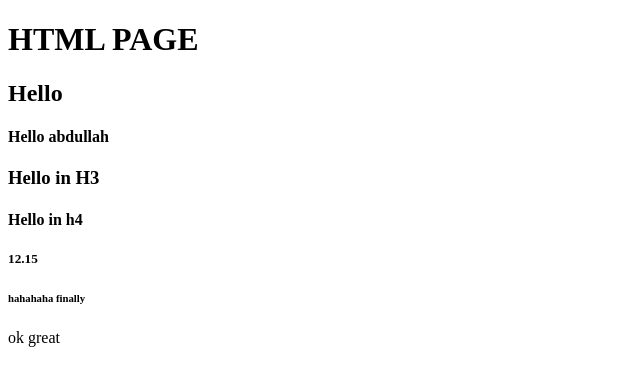
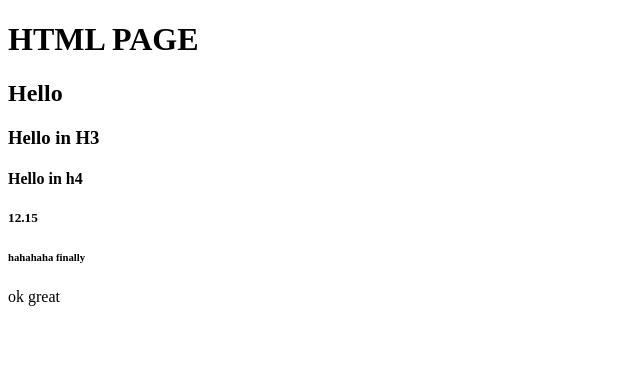
Before and after one commit to sufyanahmed7/profile-project, a plain HTML site: page index.html in a window 1280 px wide. Shown: the whole page, without its empty margins (0-640 px from the left). Drawn offline with Linux system fonts and the light colour scheme.

Commit message:
h4 wali mita di hai

```diff
--- a/index.html
+++ b/index.html
@@ -9,7 +9,6 @@
   <body>
     <h1>HTML PAGE</h1>
     <h2>Hello</h2>
-    <h4>Hello abdullah</h4>
     <h3>Hello in H3</h3>
     <h4>Hello in h4</h4>
     <h5>12.15</h5>
```
